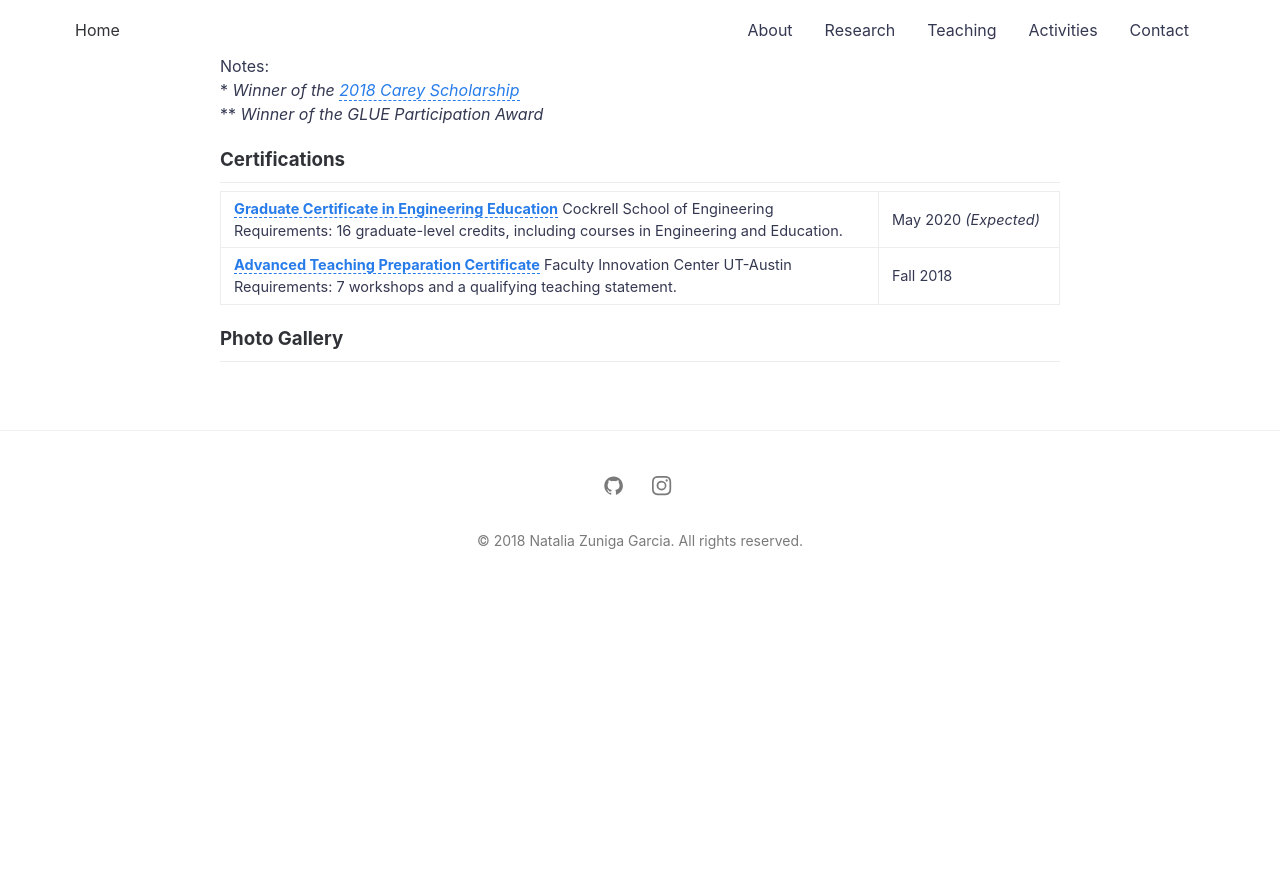
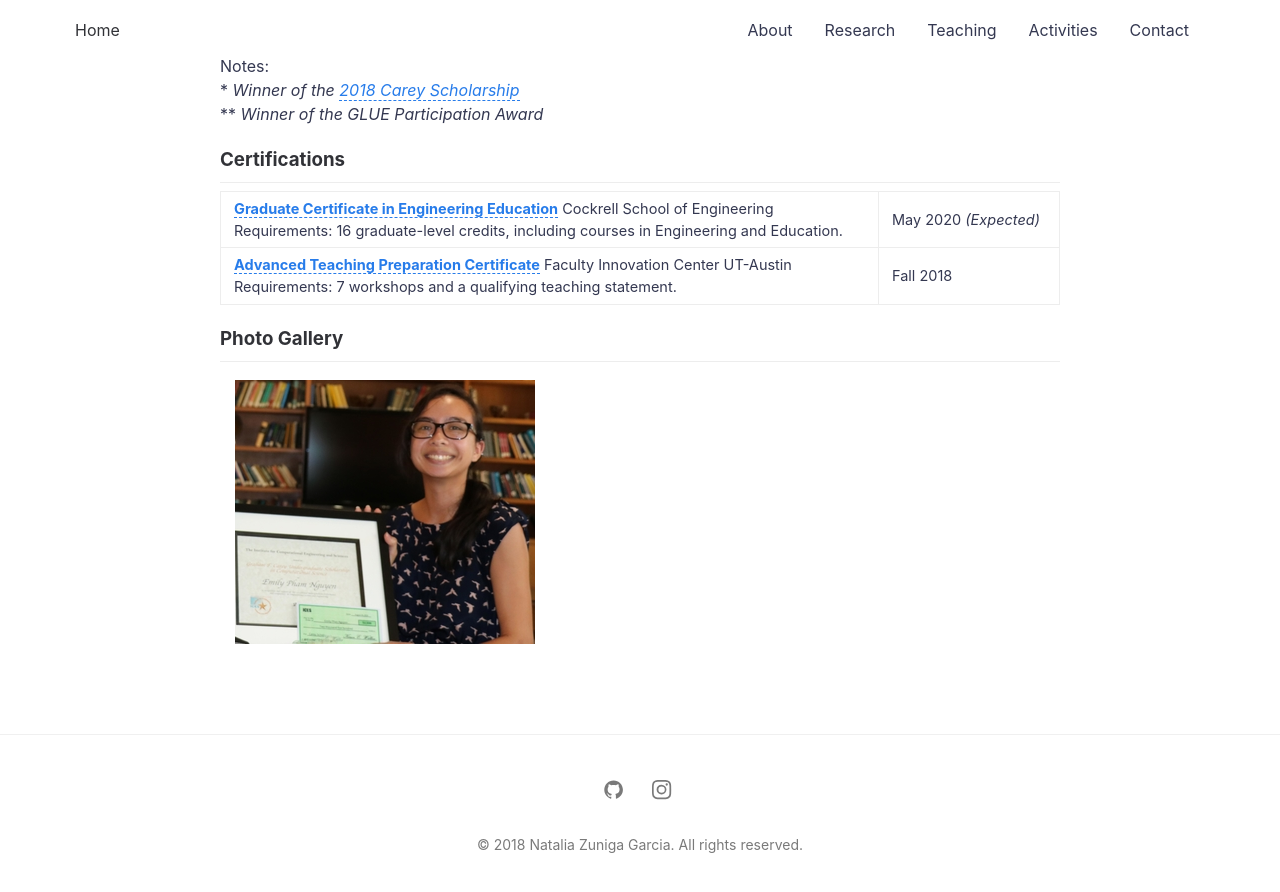
Before and after one commit to nzunigag/nzunigag.github.io, a Jekyll site: the page built from teaching.md, in a window 1280 px wide and 900 px high, scrolled down 951 px. Shown: the top 892 px of the window. Built offline with Jekyll 4.4.1, drawn with Linux system fonts in a browser that asks for light colours; before the commit the page ends 1547 px from its top, so only the background shows below that.

Commit message:
Update teaching.md

```diff
--- a/teaching.md
+++ b/teaching.md
@@ -38,3 +38,5 @@ ___
 
 ### Photo Gallery
 ___
+
+<img src="{{ site.baseurl }}/assets/pictures/Emily.jpg" ALIGN="center" style="margin:10px 15px ; width:300px; height:264px;"/>
```
